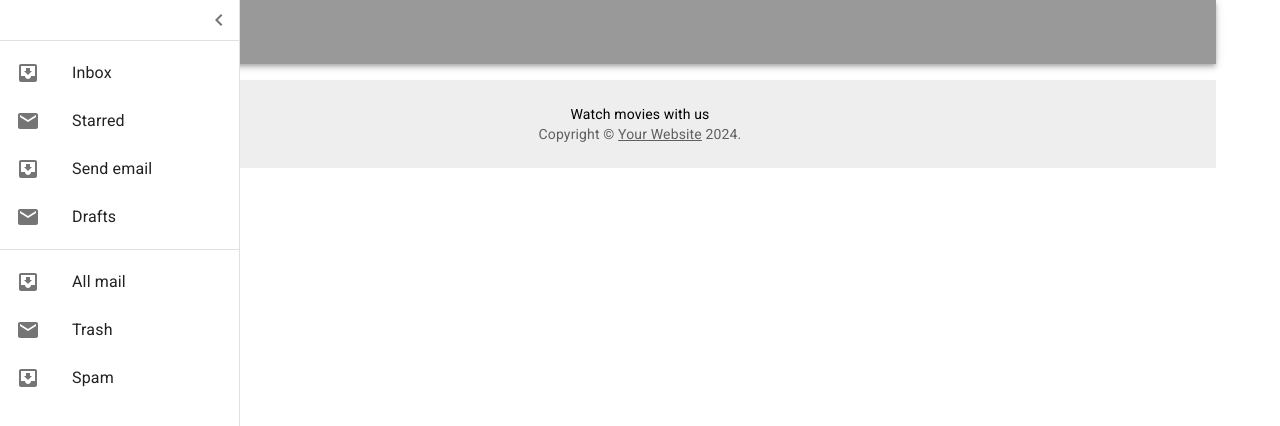
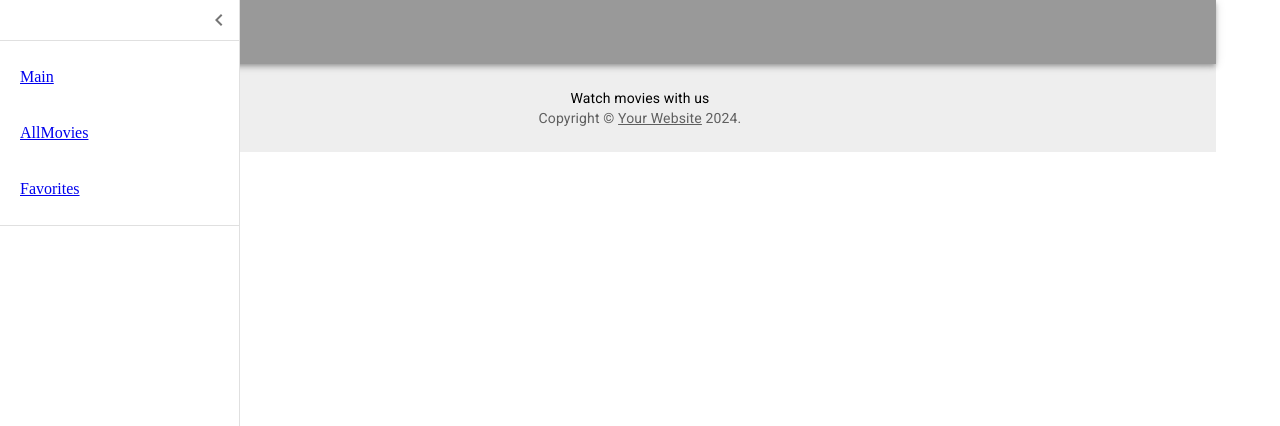
Before and after one commit to LVSTDVNCE/Movie, a React (Vite) app in the folder movie/: page / in a window 1280 px wide. Both pictures are taken after a click on the button "open drawer". Shown: the top 426 px of the page. Built offline with nearby package versions, Linux system fonts and the light colour scheme.

Commit message:
changed drawer and install redux

```diff
--- a/movie/src/App.tsx
+++ b/movie/src/App.tsx
@@ -4,6 +4,7 @@ import Layout from './components/Layout/Layout'
 import Main from './pages/Main/Main'
 import AllMovies from './pages/AllMovies/AllMovies'
 import MovieAbout from './pages/MovieAbout/MovieAbout'
+import Favorites from './pages/Favorites/Favorites'
 
 function App() {
 	return (
@@ -12,6 +13,7 @@ function App() {
 				<Route index element={<Main />} />
 				<Route path='AllMovies' element={<AllMovies />} />
 				<Route path='MovieAbout' element={<MovieAbout />} />
+				<Route path='Favorites' element={<Favorites />} />
 			</Route>
 		</Routes>
 	)
--- a/movie/src/components/DrawerHeader/DrawerHeader.tsx
+++ b/movie/src/components/DrawerHeader/DrawerHeader.tsx
@@ -1,18 +1,8 @@
 import React from 'react'
-import {
-	IconButton,
-	Drawer,
-	Divider,
-	List,
-	ListItem,
-	ListItemButton,
-	ListItemIcon,
-	ListItemText,
-} from '@mui/material'
+import { IconButton, Drawer, Divider, List, ListItem } from '@mui/material'
 import ChevronLeftIcon from '@mui/icons-material/ChevronLeft'
 import ChevronRightIcon from '@mui/icons-material/ChevronRight'
-import InboxIcon from '@mui/icons-material/MoveToInbox'
-import MailIcon from '@mui/icons-material/Mail'
+import { Link } from 'react-router-dom'
 
 const drawerWidth = 240
 
@@ -49,30 +39,15 @@ const DrawerHeader: React.FC<DrawerHeader> = ({ open, handleDrawerClose }) => {
 			</div>
 			<Divider />
 			<List>
-				{['Inbox', 'Starred', 'Send email', 'Drafts'].map((text, index) => (
+				{['', 'AllMovies', 'Favorites'].map(text => (
 					<ListItem key={text} disablePadding>
-						<ListItemButton>
-							<ListItemIcon>
-								{index % 2 === 0 ? <InboxIcon /> : <MailIcon />}
-							</ListItemIcon>
-							<ListItemText primary={text} />
-						</ListItemButton>
+						<Link to={`/${text}`} style={{ margin: '20px 0px 20px 20px' }}>
+							{text === '' ? 'Main' : text}
+						</Link>
 					</ListItem>
 				))}
 			</List>
 			<Divider />
-			<List>
-				{['All mail', 'Trash', 'Spam'].map((text, index) => (
-					<ListItem key={text} disablePadding>
-						<ListItemButton>
-							<ListItemIcon>
-								{index % 2 === 0 ? <InboxIcon /> : <MailIcon />}
-							</ListItemIcon>
-							<ListItemText primary={text} />
-						</ListItemButton>
-					</ListItem>
-				))}
-			</List>
 		</Drawer>
 	)
 }
--- a/movie/src/components/SideNav/SideNav.tsx
+++ b/movie/src/components/SideNav/SideNav.tsx
@@ -1,12 +1,7 @@
-import React from 'react'
-import { Link } from 'react-router-dom'
-
 const SideNav = () => {
 	return (
 		<aside>
-			<nav>
-				<Link to='/AllMovies'>Movies</Link>
-			</nav>
+			<nav></nav>
 		</aside>
 	)
 }
--- /dev/null
+++ b/movie/src/pages/Favorites/Favorites.tsx
@@ -0,0 +1,8 @@
+import React from 'react'
+import MovieList from '../../components/MovieList/MovieList'
+
+const Favorites = () => {
+	return <></>
+}
+
+export default Favorites
```
Also changed, not shown: movie/package.json (+5 -2 lines), movie/src/actions/fav.tsx (added), movie/src/reducers/favReducer.tsx (added), movie/src/store/Store.ts (added), 1 other file (tests, documents, lock files or other folders).
